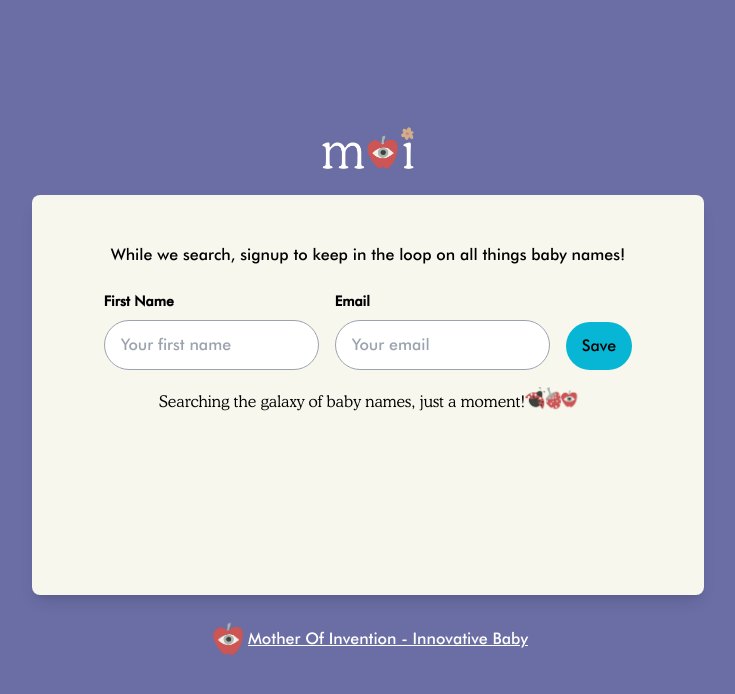
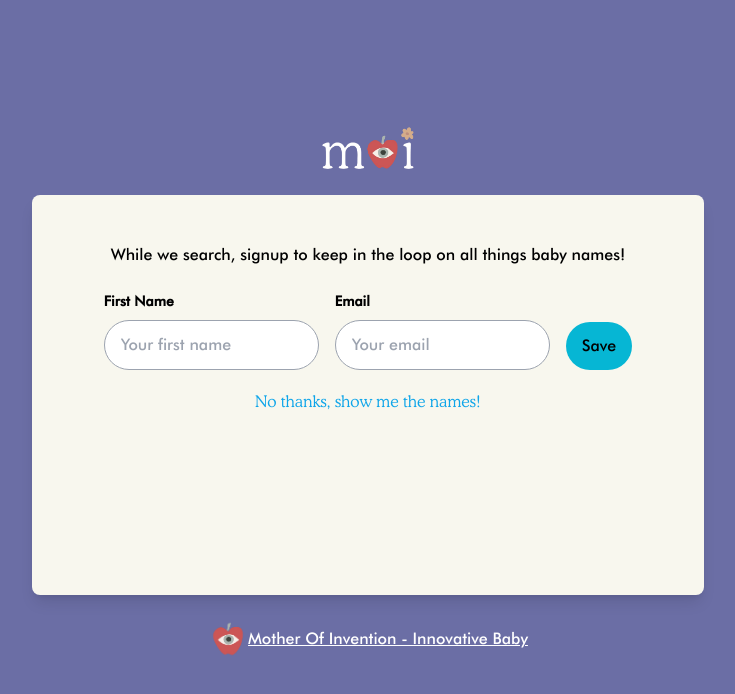
Before and after one commit to Chima-Peter/moi, a React (Vite) app: page / in a window 1280 px wide. Both pictures are taken after typing "Sample", "2020-01-15" into the empty fields and a click on the button "Generate Names". Shown: the top 694 px of the page, without its empty margins (272-1007 px from the left). Built offline with nearby package versions, Linux system fonts and the light colour scheme.

Commit message:
Update user_email.tsx

```diff
--- a/src/components/user_email.tsx
+++ b/src/components/user_email.tsx
@@ -15,11 +15,11 @@ const UserEmail = ({ step, setStep }: UserEmailProps) => {
         email_error_name: ''
     })
 
-    const [delay, setDelay] = useState(false)
+    const [delay, setDelay] = useState(true)
 
     if (step === 1) {
         setTimeout(() => {
-            setDelay(true)
+            setDelay(false)
         }, 5000)
     }
 
```
